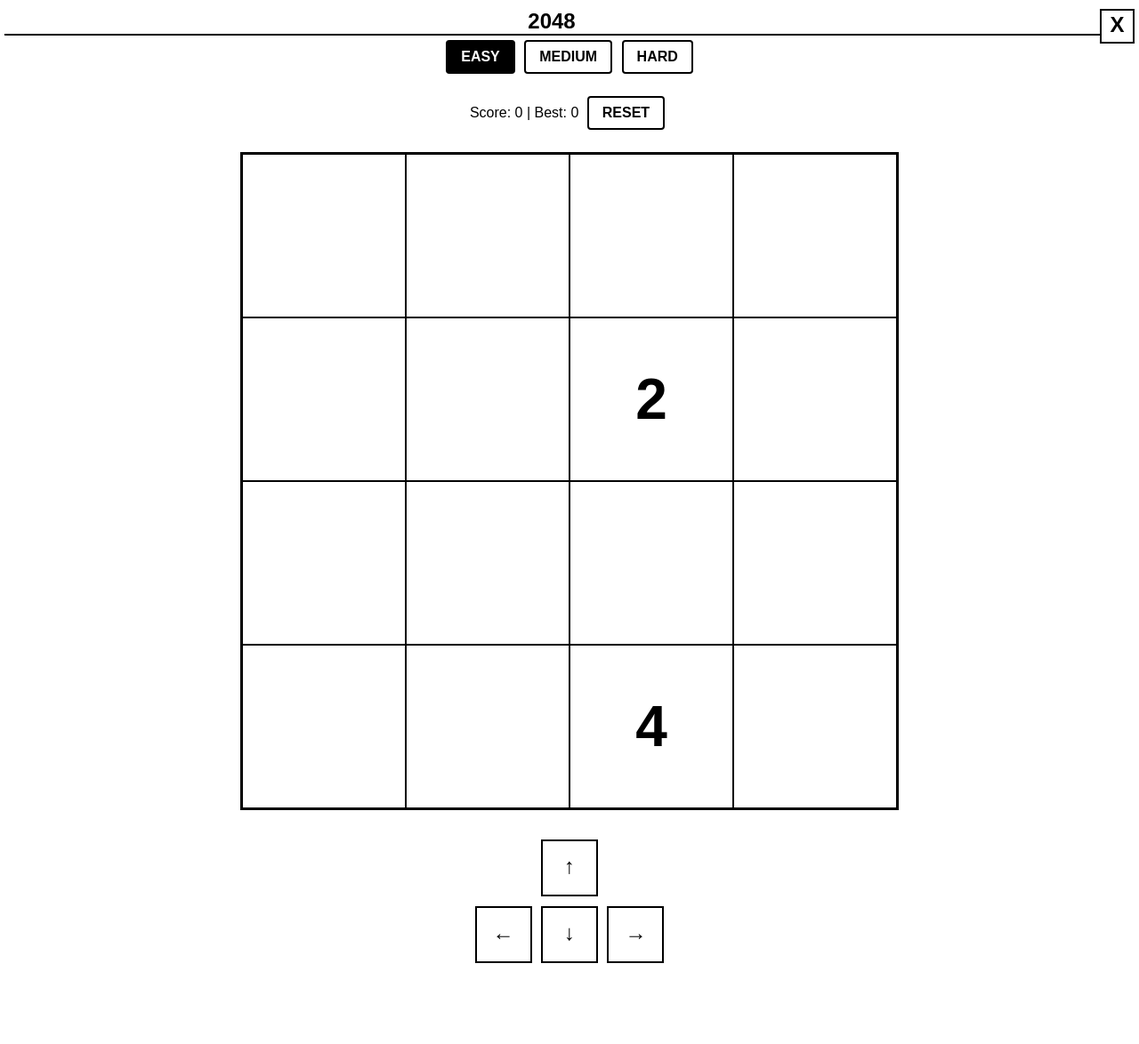
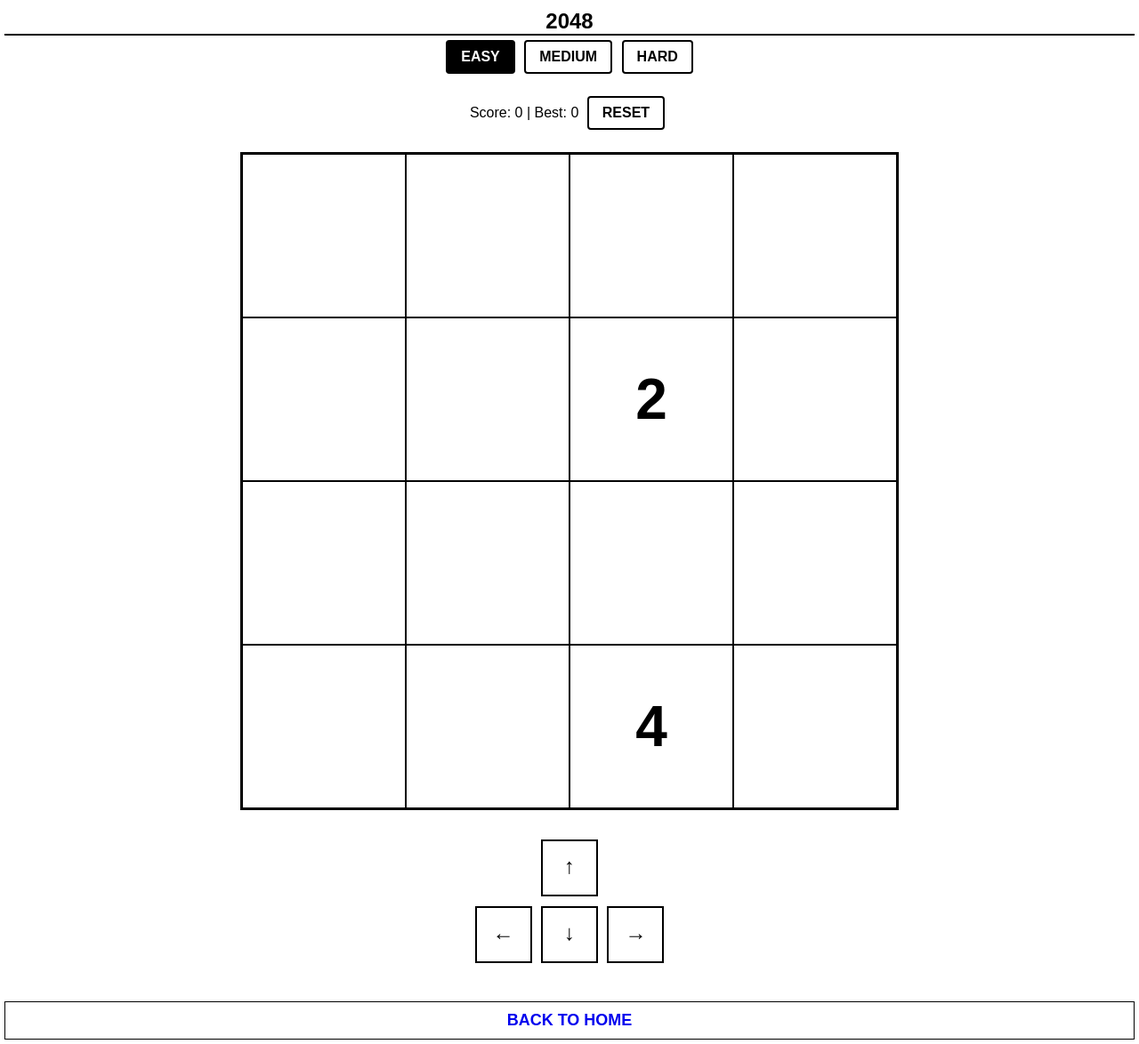
Before and after one commit to ChinChoppaVN/KindleOS, a plain HTML site: page 2048.html in a window 1280 px wide. Shown: the whole page at 89% size. Before the commit the page ends 1121 px from the top, so only its background shows below. Drawn offline with Linux system fonts and the light colour scheme.

Commit message:
update game

```diff
--- a/2048.html
+++ b/2048.html
@@ -17,28 +17,6 @@
         h2 {
             margin: 5px 0;
             border-bottom: 2px solid black;
-            position: relative;
-            padding-right: 40px;
-        }
-
-        .close-btn {
-            position: absolute;
-            right: 0;
-            top: 0;
-            width: 35px;
-            height: 35px;
-            background: white;
-            border: 2px solid black;
-            font-size: 24px;
-            font-weight: bold;
-            cursor: pointer;
-            line-height: 31px;
-            text-align: center;
-        }
-
-        .close-btn:active {
-            background: black;
-            color: white;
         }
 
         .controls {
@@ -146,11 +124,21 @@
             color: white;
         }
 
+        .back-link {
+            display: block;
+            margin-top: 20px;
+            text-decoration: none;
+            font-size: 18px;
+            font-weight: bold;
+            border: 1px solid black;
+            padding: 10px;
+        }
+
     </style>
 </head>
 <body>
 
-    <h2 id="status">2048<span class="close-btn" onclick="window.location.href='index.html'">X</span></h2>
+    <h2 id="status">2048</h2>
     <div class="difficulty-selector">
         <button onclick="setDifficulty('easy')" id="easyBtn" class="active-difficulty">EASY</button>
         <button onclick="setDifficulty('medium')" id="mediumBtn">MEDIUM</button>
@@ -175,6 +163,7 @@
         </div>
     </div>
 
+    <a href="index.html" class="back-link">BACK TO HOME</a>
 
     <script>
         var grid = [];
```
Also changed, not shown: Sudoku.html (+12 -23 lines), minesweeper.html (+12 -23 lines).
